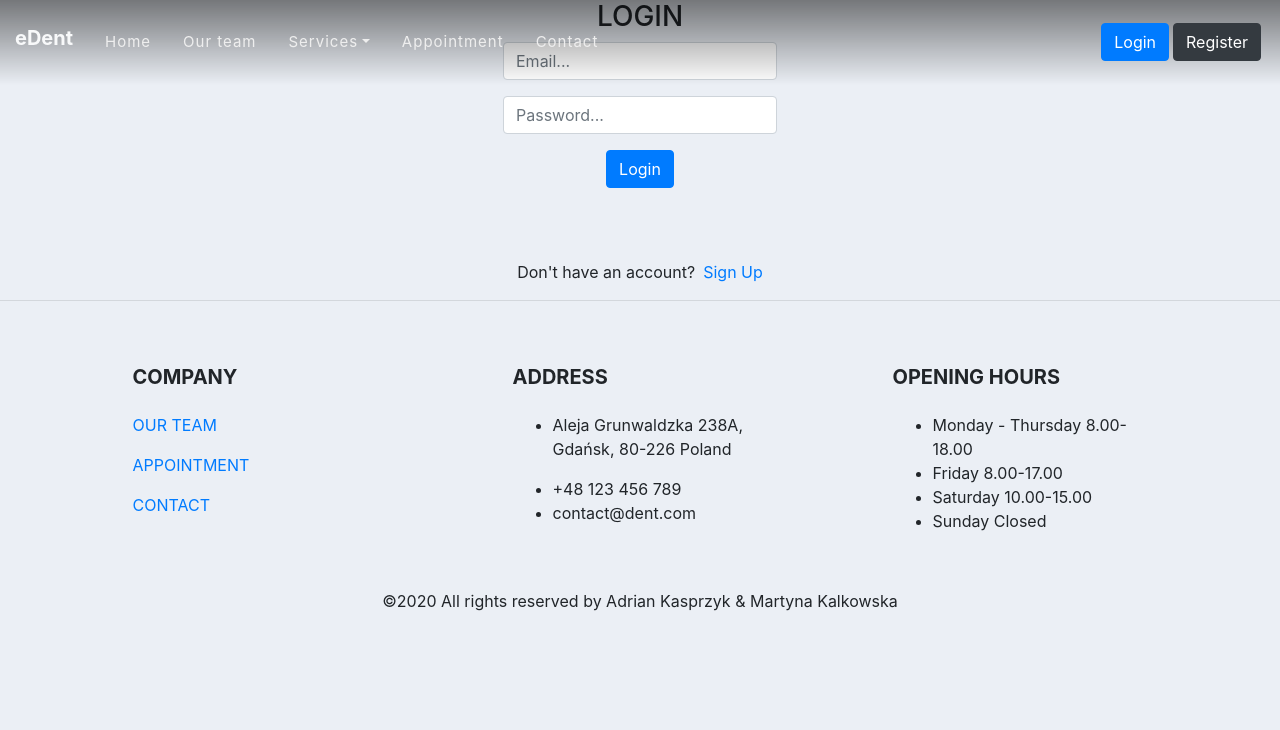
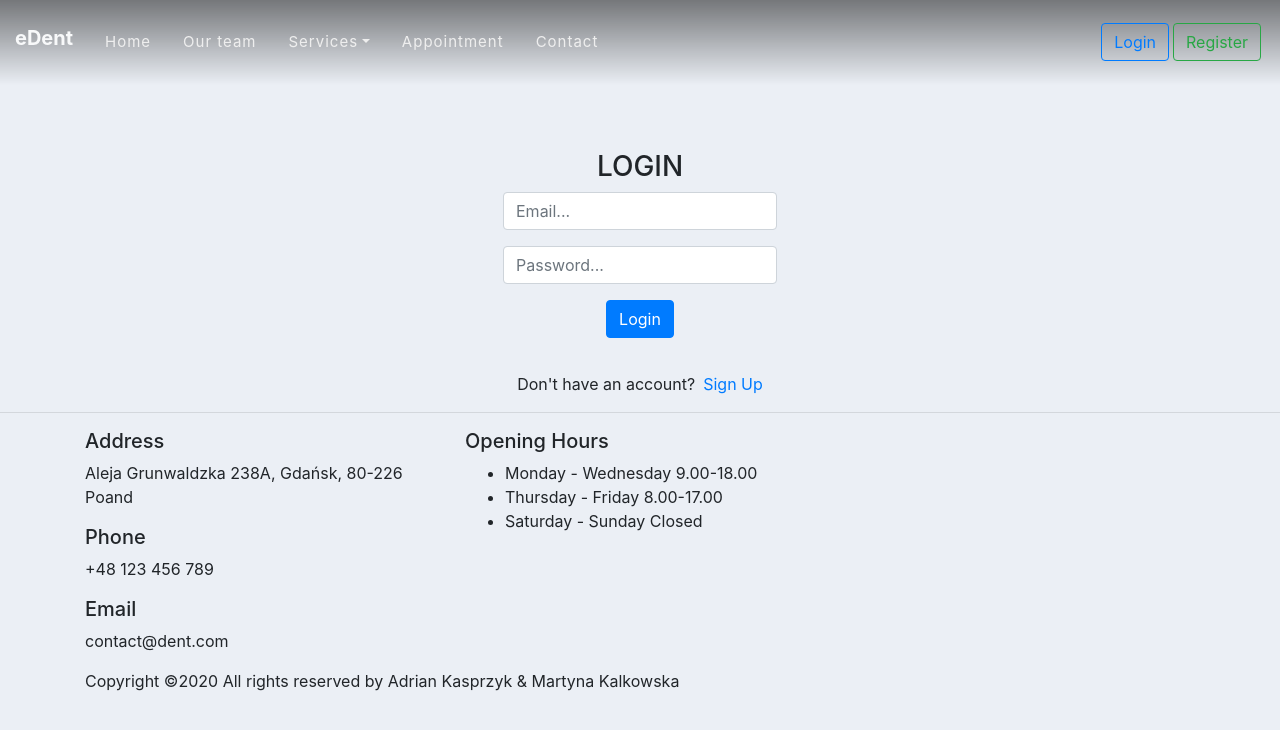
Before and after one commit to FraQu/dent-1, a Django app: page /login/ in a window 1280 px wide. Shown: the top 730 px of the page. Run offline with Django 3.2, Linux system fonts and the light colour scheme; some libraries are stand-ins or nearby versions.

Commit message:
navbar Login and Register button adjusted

```diff
--- a/static/website/css/main.css
+++ b/static/website/css/main.css
@@ -100,3 +131,10 @@ header {
     position: relative;
     top: 20px;
 }
+
+/* LOGIN.HTML stylesheet */
+
+.login-box{
+    padding: 150px;
+    height: 300px;
+}
--- /dev/null
+++ b/static/website/css/script.js
@@ -0,0 +1,5 @@
+$(document).ready(function() {
+    $('.nav-button').click(function() {
+    $('.nav-button').toggleClass('change');
+    });
+});
--- a/website/templates/registration/login.html
+++ b/website/templates/registration/login.html
@@ -6,7 +6,7 @@
         <div class="d-flex justify-content-center">
 
             <!-- Section Heading -->
-            <div class="user_card">
+            <div class="user_card login-box">
                 <div class="d-flex justify-content-center">
                     <h3>LOGIN</h3>
                 </div>
--- a/website/templates/website/main.html
+++ b/website/templates/website/main.html
@@ -1,21 +1,24 @@
 {% load static %}
+
 
 <!DOCTYPE html>
 <html lang="en">
 <head>
-    <meta name="viewport" charset="UTF-8" content="width=device-width, initial-scale=1, shrink-to-fit=no">
+    <meta charset="UTF-8">
     <title>Dent - Dentist Django App</title>
 </head>
 <link rel="stylesheet" type="text/css" href="{% static 'website/css/bootstrap.min.css' %}">
 <link rel="stylesheet" type="text/css" href="{% static 'website/css/main.css' %}">
+ <script src="{% static 'website/css/script.js' %}"></script>
 
 <body>
-<!-- ***** Navbar Area Start ***** -->
     <nav class="navbar navbar-expand-lg fixed-top nav-menu">
         <a href="{% url 'home' %}" class="navbar-brand text-light h2 font-weight-bold">eDent</a>
-    <button class="navbar-toggler" type="button"
+        <button class="navbar-toggler nav-button" type="button"
                 data-toggle="collapse" data-target="#navbarSupportContent">
-        <span class="navbar-toggler-icon"></span>
+            <div class="bg-light line1"></div>
+            <div class="bg-light line2"></div>
+            <div class="bg-light line3"></div>
         </button>
         <div class="collapse navbar-collapse" id="navbarSupportContent">
             <ul class="navbar-nav mr-auto">
@@ -26,8 +29,7 @@
                     <a class="nav-link m-2 menu-item" href="{% url 'our_team' %}">Our team</a>
                 </li>
                 <li class="nav-item dropdown">
-                <a class="nav-link dropdown-toggle m-2 menu-item" href="#" id="navbarDropdown" role="button"
-                   data-toggle="dropdown"
+                    <a class="nav-link dropdown-toggle m-2 menu-item" href="#" id="navbarDropdown" role="button" data-toggle="dropdown"
                         aria-haspopup="true" aria-expanded="false">Services</a>
                     <div class="dropdown-menu" aria-labelledby="navbarDropdown">
                         <a class="dropdown-item" href="#">Dental surgery</a>
@@ -44,108 +46,96 @@
                     <a class="nav-link m-2 menu-item" href="{% url 'contact' %}">Contact </a>
                 </li>
             </ul>
-        <ul class="navbar-nav">
+            <ul class="navbar-nav font-weight-bold">
+
                 {% if request.user.is_anonymous %}
                      <li class="nav-item">
-                    <a class="btn btn-primary mr-1" href="{% url 'login' %}">Login </a>
+                        <a class="btn btn-outline-primary mr-1" href="{% url 'login' %}">Login </a>
                     </li>
                     <span></span>
                     <li class="nav-item">
-                    <a class="btn btn-dark mr-1" href="{% url 'register' %}">Register </a>
+                        <a class="btn btn-outline-success mr-1" href="{% url 'register' %}">Register </a>
                     </li>
                 {% endif %}
             </ul>
+
+
+    {% if request.user.is_authenticated %}
+        {% if request.user.staff_profile.full_name %}
+            <span><a class="hello-msg"
+                     href="{% url 'staff_profile' %}">Hello, {{ user.staff_profile.full_name }}</a></span>
+        {% elif request.user.staff_profile.email %}
+            <span><a class="hello-msg" href="{% url 'staff_profile' %}">Hello, {{ user.staff_profile.email }}</a></span>
+        {% elif request.user.profile.full_name %}
+            <span><a class="hello-msg" href="{% url 'user_profile' %}">Hello, {{ user.profile.full_name }}</a></span>
+        {% elif request.user.profile.email %}
+            <span><a class="hello-msg" href="{% url 'user_profile' %}">Hello, {{ user.profile.email }}</a></span>
+
+        {% else %}
+            <span><a class="hello-msg" href="#">Hello, {{ user.email }}</a></span>
+        {% endif %}
+
+        <span><a class="logout-msg" href="{% url 'logout' %}">Logout</a></span>
+    {% endif %}
         </div>
-    <!-- Navbar Hello User Start -->
-    {% if request.user.is_authenticated %}
-        <span class="hello-msg"> Hello,</span>
-        {% if request.user.employee.full_name %}
-            <li class="dropdown hello-msg">
-                <a class="nav-link dropdown-toggle hello-msg" href="#" id="navbarDropdown" role="button"
-                   data-toggle="dropdown"
-                   aria-haspopup="true" aria-expanded="false">
-                    {{ user.employee.full_name }}
-                </a>
-                <div class="dropdown-menu" aria-labelledby="navbarDropdown">
-                    <a class="dropdown-item" href="{% url 'user_profile' %}">Customer Profile</a>
-                    <a class="dropdown-item" href="{% url 'staff_profile' %}">Employee Profile</a>
-                </div>
-            </li>
-        {% elif request.user.employee.email %}
-            <span><a class="hello-msg" href="{% url 'staff_profile' %}">{{ user.employee.email }}</a></span>
-        {% elif request.user.customer.full_name %}
-            <span><a class="hello-msg" href="{% url 'user_profile' %}">{{ user.customer.full_name }}</a></span>
-        {% elif request.user.customer.email %}
-            <span><a class="hello-msg" href="{% url 'user_profile' %}">{{ user.customer.email }}</a></span>
-        {% else %}
-            <span><a class="hello-msg" href="#">{{ user.email }}</a></span>
-        {% endif %}
-        <span><a class="hello-msg" href="{% url 'logout' %}">Logout</a></span>
-    {% endif %}
-    <!-- Navbar Hello User End -->
     </nav>
+
+<script src="https://code.jquery.com/jquery-3.5.1.slim.min.js"
+        integrity="sha384-DfXdz2htPH0lsSSs5nCTpuj/zy4C+OGpamoFVy38MVBnE+IbbVYUew+OrCXaRkfj"
+        crossorigin="anonymous"></script>
+<script src="https://cdn.jsdelivr.net/npm/popper.js@1.16.1/dist/umd/popper.min.js"
+        integrity="sha384-9/reFTGAW83EW2RDu2S0VKaIzap3H66lZH81PoYlFhbGU+6BZp6G7niu735Sk7lN"
+        crossorigin="anonymous"></script>
+<script src="https://stackpath.bootstrapcdn.com/bootstrap/4.5.2/js/bootstrap.min.js"
+        integrity="sha384-B4gt1jrGC7Jh4AgTPSdUtOBvfO8shuf57BaghqFfPlYxofvL8/KUEfYiJOMMV+rV"
+        crossorigin="anonymous"></script>
+<link rel="script" type="" href="{% static 'website/js/jquery-3.5.1.slim.min.js' %}">
 <!-- ***** Navbar Area End ***** -->
 
 {% block content %}
 
 {% endblock %}
 <hr>
-<!-- Footer Area Start -->
-<footer class="pt-4">
-    <div class="container text-center text-md-left">
+
+<!-- Footer Area -->
+<footer class="footer-area bg-img bg-gradient-overlay">
+    <div class="container">
         <div class="row">
-            <!-- Company Area Start -->
-            <div class="col-md-4 col-lg-3 mx-auto my-md-4 my-0 mt-4 mb-1">
-                <h5 class="font-weight-bold text-uppercase mb-4">Company</h5>
-                <ul class="list-unstyled">
-                    <li>
-                        <p><a href="{% url 'our_team' %}">OUR TEAM</a></p>
-                    </li>
-                    <li>
-                        <p><a href="{% url 'appointment' %}">APPOINTMENT</a></p>
-                    </li>
-                    <li>
-                        <p><a href="{% url 'contact' %}">CONTACT</a></p>
-                    </li>
+            <div class="col-12 col-sm-6 col-lg-4">
+                <div class="single-footer-widget">
+                    <div class="footer-contact">
+                        <h5>Address</h5>
+                        <p>Aleja Grunwaldzka 238A, Gdańsk, 80-226 Poand</p>
+                        <h5>Phone</h5>
+                        <p>+48 123 456 789</p>
+                        <h5>Email</h5>
+                        <p>contact@dent.com</p>
+                    </div>
+                </div>
+            </div>
+            <div class="col-12 col-sm-6 col-lg">
+                <!-- Title -->
+                <h5 class="widget-title">Opening Hours</h5>
+                <ul class="opening-hours">
+                    <li><span>Monday - Wednesday</span> <span>9.00-18.00</span></li>
+                    <li><span>Thursday - Friday</span> <span>8.00-17.00</span></li>
+                    <li><span>Saturday - Sunday</span> <span>Closed</span></li>
                 </ul>
             </div>
-            <!-- Address Area Start -->
-            <div class="col-md-4 col-lg-3 mx-auto my-md-4 my-0 mt-4 mb-1">
-                <h5 class="font-weight-bold text-uppercase mb-4">Address</h5>
-                <ul>
-                    <li>
-                        <p>Aleja Grunwaldzka 238A, Gdańsk, 80-226 Poland</p>
-                    </li>
-                    <li>+48 123 456 789</li>
-                    <li>contact@dent.com</li>
-                </ul>
-            </div>
-            <!-- Address Area End -->
-            <!-- Opening Hours Area Start -->
-            <div class="col-md-4 col-lg-3 mx-auto my-md-4 my-0 mt-4 mb-1">
-                <h5 class="font-weight-bold text-uppercase mb-4">Opening Hours</h5>
-                <ul>
-                    <li><span>Monday - Thursday</span> <span>8.00-18.00</span></li>
-                    <li><span>Friday</span> <span>8.00-17.00</span></li>
-                    <li><span>Saturday</span> <span>10.00-15.00</span></li>
-                    <li><span>Sunday</span> <span>Closed</span></li>
-                </ul>
-            </div>
-            <!-- Opening Hours Area End -->
         </div>
     </div>
-    <!-- Copyright Area Start -->
-    <div class="footer-copyright text-center py-3">
-        <p>&copy;<script>document.write(new Date().getFullYear());</script>
+    <!-- Copyright Area -->
+    <div class="container">
+        <div class="row">
+            <div class="col-12">
+                <p>Copyright &copy;<script>document.write(new Date().getFullYear());</script>
                     All rights reserved
                     <i class="" aria-hidden="true"></i> by Adrian Kasprzyk & Martyna Kalkowska
                 </p>
             </div>
-    <!-- Copyright Area End -->
+        </div>
+    </div>
 </footer>
-<!-- Footer Area End-->
+<!-- Footer Area -->
 </body>
-<script src="{% static 'website/js/jquery-3.5.1.slim.min.js' %}"></script>
-<script src="{% static 'website/js/popper.min.js' %}"></script>
-<script src="{% static 'website/js/bootstrap.min.js' %}"></script>
 </html>
```
Also changed, not shown: other parts of static/website/css/main.css (+31 -0 lines), 1 other file. Lines whose indentation alone changed are shown as unchanged.
